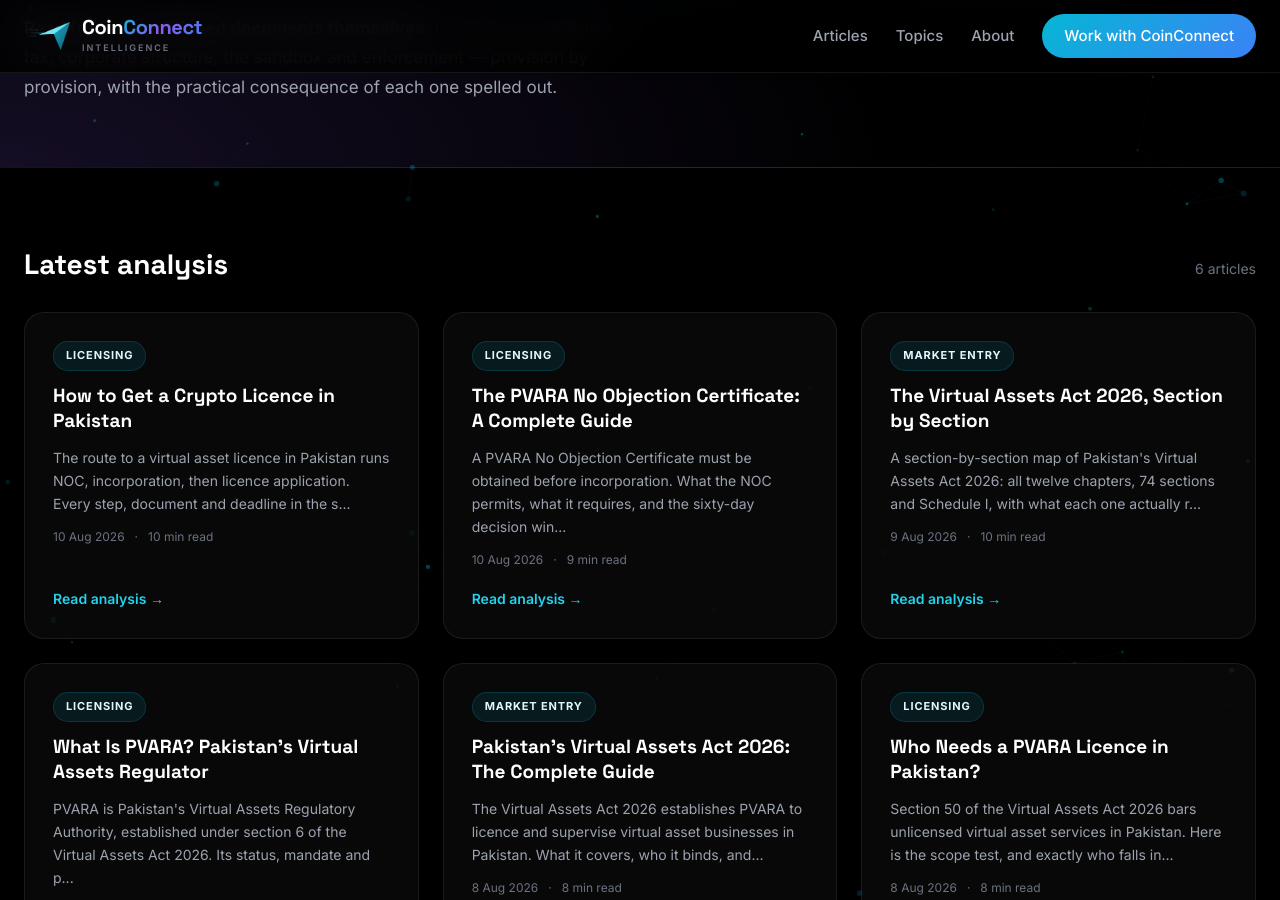
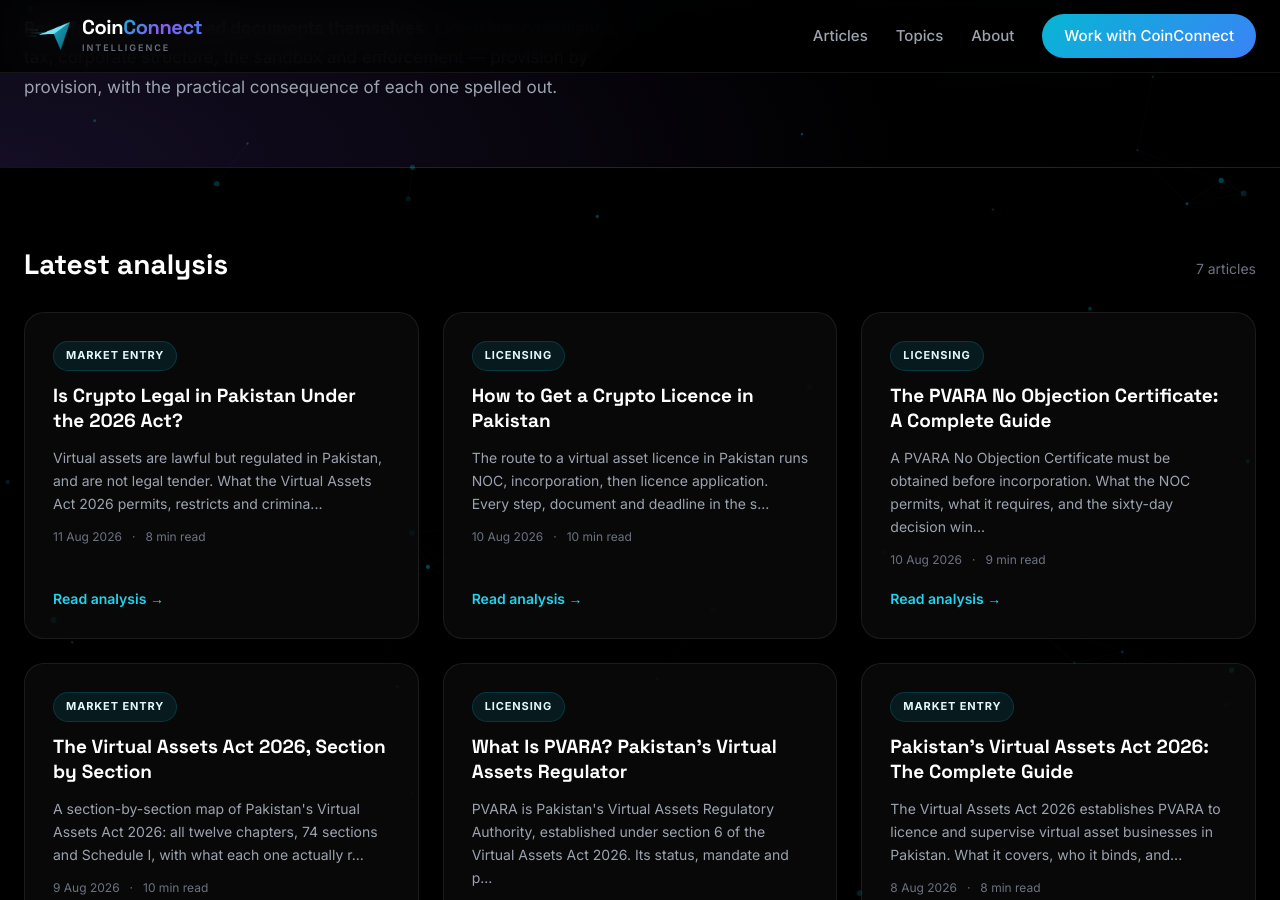
Before and after one commit to coinconnect-pk/coinconnect-pk.github.io, a Jekyll site: the page built from index.html, in a window 1280 px wide and 900 px high, scrolled down 447 px. Built offline with Jekyll 4.4.1, drawn with Linux system fonts in a browser that asks for light colours.

Commit message:
Publish article for 2026-08-11

```diff
--- a/_data/linkmap.yml
+++ b/_data/linkmap.yml
@@ -256,3 +256,6 @@ blog:
   - url: "https://blog.coinconnect.site/how-to-get-a-crypto-licence-in-pakistan/"
     title: "How to Get a Crypto Licence in Pakistan"
     topics: [get, crypto, licence, licensing]
+  - url: "https://blog.coinconnect.site/is-crypto-legal-in-pakistan-under-the-2026-act/"
+    title: "Is Crypto Legal in Pakistan Under the 2026 Act?"
+    topics: [crypto, legal, under, act, market, entry]
--- a/_data/published-log.csv
+++ b/_data/published-log.csv
@@ -5,3 +5,4 @@ date,source,title,words
 2026-08-09,queue,"The Virtual Assets Act 2026, Section by Section",2093
 2026-08-10,queue,"The PVARA No Objection Certificate: A Complete Guide",1934
 2026-08-10,queue,"How to Get a Crypto Licence in Pakistan",1987
+2026-08-11,queue,"Is Crypto Legal in Pakistan Under the 2026 Act?",1666
--- a/_queue/007-is-crypto-legal-in-pakistan.md
+++ b/_posts/2026-08-11-is-crypto-legal-in-pakistan-under-the-2026-act.md
@@ -1,7 +1,7 @@
 ---
 layout: post
 title: "Is Crypto Legal in Pakistan Under the 2026 Act?"
-date: 2026-01-01 09:00:00 +0500
+date: 2026-08-11 10:31:36 +0500
 categories: [Market Entry]
 author: "Malik Abbas"
 description: "Virtual assets are lawful but regulated in Pakistan, and are not legal tender. What the Virtual Assets Act 2026 permits, restricts and criminalises."
```
Also changed, not shown: other parts of _posts/2026-08-11-is-crypto-legal-in-pakistan-under-the-2026-act.md (+0 -7 lines).
